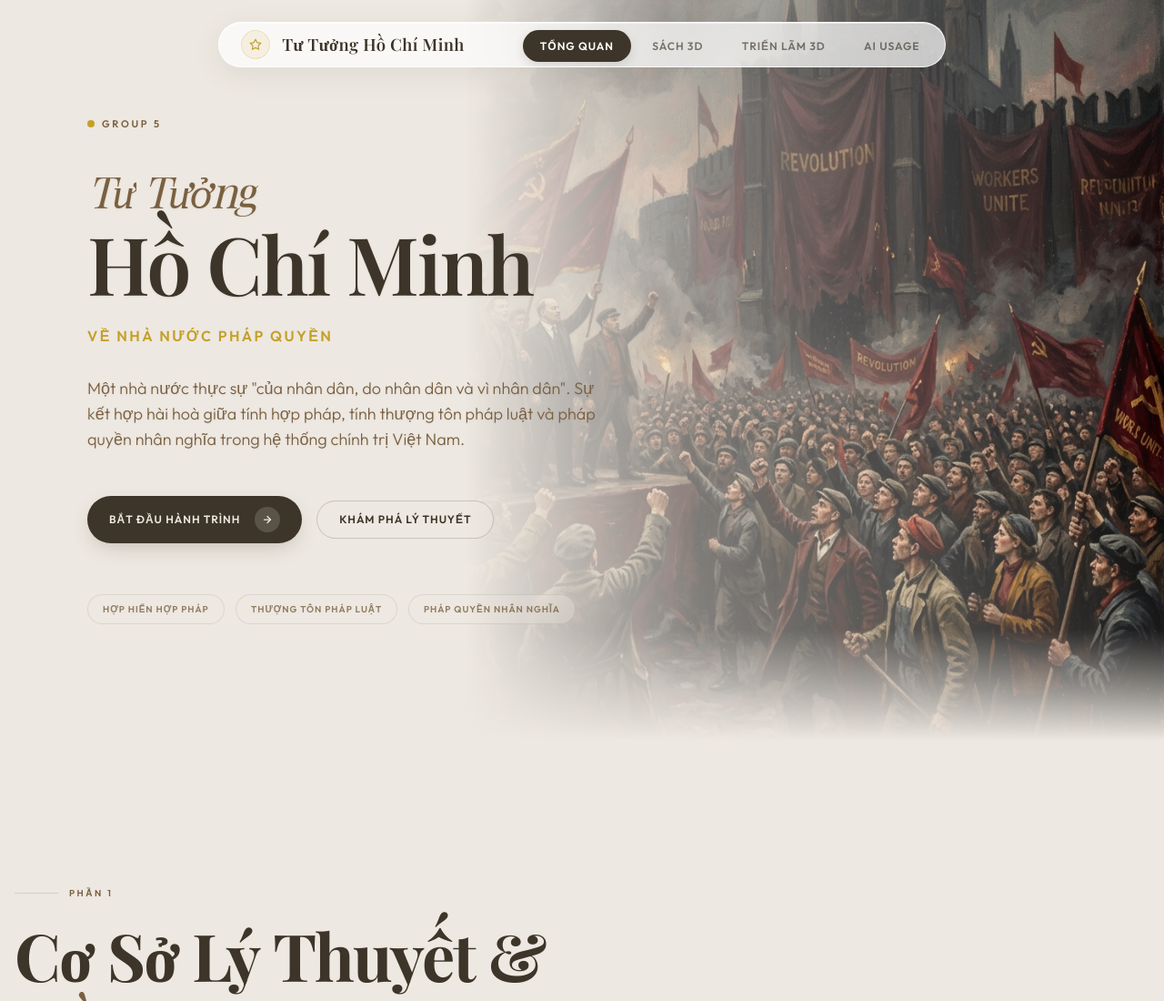
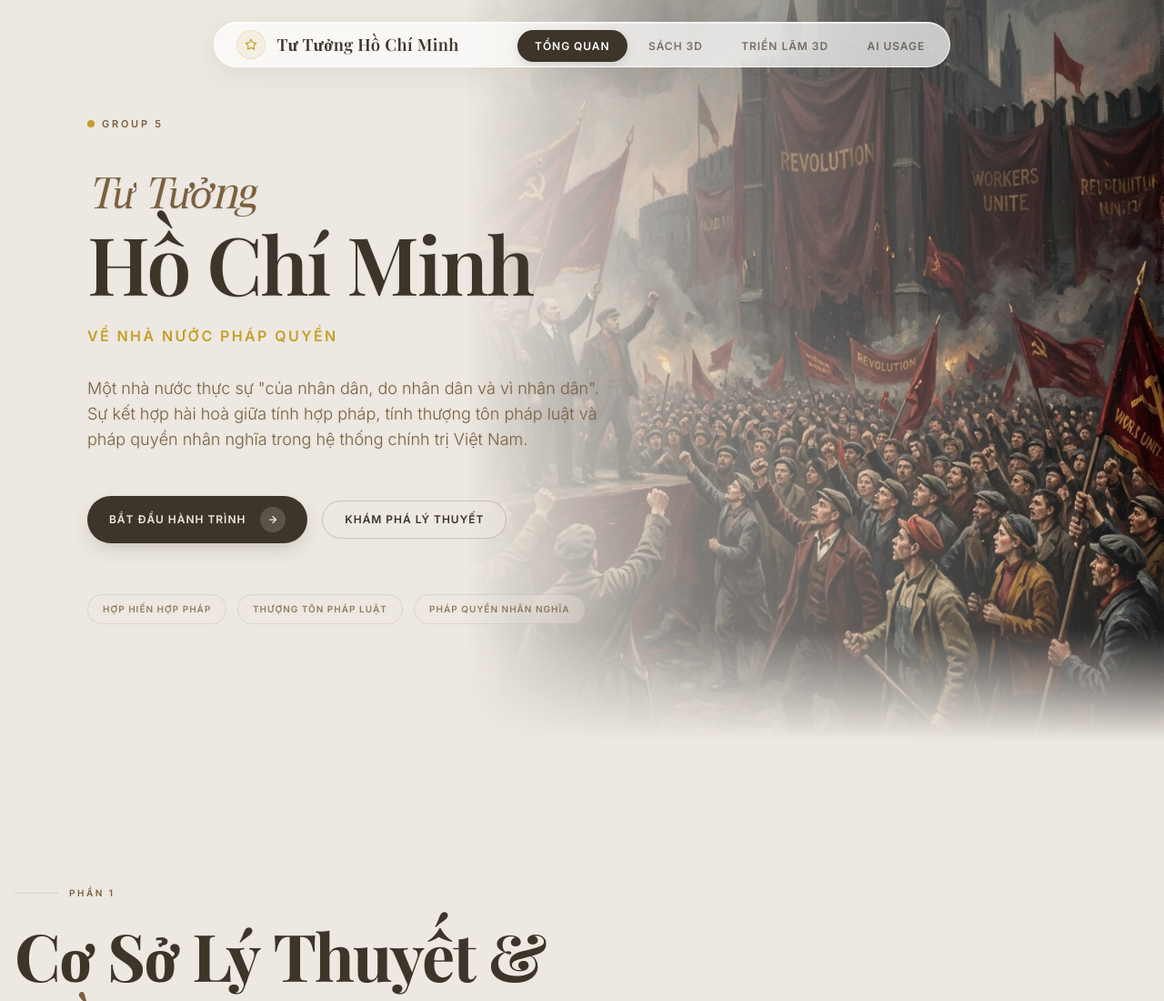
Before and after one commit to longdevlife/mln111-g5, a React (Vite) app: page / in a window 1280 px wide. Shown: the top 1100 px of the page at 91% size. Built offline with nearby package versions, Linux system fonts and the light colour scheme; no server answers; a web font is replaced by a local one.

Commit message:
feat: implement game section components including DatVanDe, GiaiPhap, Hero, LeninPresenter, and Summary with associated styles

```diff
--- a/src/game/sections/CoSoLyThuyet.jsx
+++ b/src/game/sections/CoSoLyThuyet.jsx
@@ -1,6 +1,6 @@
 export default function CoSoLyThuyet() {
   const f1 = "'Playfair Display', serif";
-  const f2 = "'Outfit', sans-serif";
+  const f2 = "'Inter', sans-serif";
 
   const characteristics = [
     { t: '500 Đại biểu', i: 'Quốc hội' }, { t: '180 Phiếu', i: 'LHQ' },
--- a/src/game/sections/DatVanDe.jsx
+++ b/src/game/sections/DatVanDe.jsx
@@ -17,7 +17,7 @@ export default function DatVanDe() {
   ];
 
   const f1 = "'Playfair Display', serif";
-  const f2 = "'Outfit', sans-serif";
+  const f2 = "'Inter', sans-serif";
 
   return (
     <section id="dat-van-de" className="relative w-full bg-[#EDE8E1] px-4 py-32 md:py-40 overflow-hidden">
--- a/src/game/sections/GiaiPhap.jsx
+++ b/src/game/sections/GiaiPhap.jsx
@@ -1,6 +1,6 @@
 export default function GiaiPhap() {
   const f1 = "'Playfair Display', serif";
-  const f2 = "'Outfit', sans-serif";
+  const f2 = "'Inter', sans-serif";
 
   const features = [
     { n: '01', t: 'Hợp hiến, Hợp pháp', s: 'Tạo nền tảng chính danh và ổn định chính trị qua bầu cử dân chủ; là cơ sở pháp lý để hội nhập quốc tế (CPTPP, EVFTA, FDI).' },
--- a/src/game/sections/Hero.jsx
+++ b/src/game/sections/Hero.jsx
@@ -57,7 +57,7 @@ export default function Hero() {
           <div className="gsap-reveal flex items-center gap-4 mb-10">
             <span
               className="inline-flex items-center gap-2 text-[11px] uppercase tracking-[0.25em] font-semibold text-[#7A6040]"
-              style={{ fontFamily: "'Outfit', sans-serif" }}
+              style={{ fontFamily: "'Inter', sans-serif" }}
             >
               <span className="w-2 h-2 rounded-full bg-[#C5A028]" />
               GROUP 5
@@ -77,14 +77,14 @@ export default function Hero() {
 
           <p
             className="gsap-reveal text-sm md:text-base text-[#C5A028] font-semibold tracking-[0.15em] uppercase mb-8"
-            style={{ fontFamily: "'Outfit', sans-serif" }}
+            style={{ fontFamily: "'Inter', sans-serif" }}
           >
             Về Nhà Nước Pháp Quyền
           </p>
 
           <p
             className="gsap-reveal text-base md:text-lg text-[#7A6040] max-w-xl leading-relaxed font-light mb-12 drop-shadow-sm"
-            style={{ fontFamily: "'Outfit', sans-serif" }}
+            style={{ fontFamily: "'Inter', sans-serif" }}
           >
             Một nhà nước thực sự "của nhân dân, do nhân dân và vì nhân dân".
             Sự kết hợp hài hoà giữa tính hợp pháp, tính thượng tôn pháp luật và
@@ -98,7 +98,7 @@ export default function Hero() {
             >
               <span
                 className="font-semibold tracking-[0.08em] text-xs uppercase"
-                style={{ fontFamily: "'Outfit', sans-serif" }}
+                style={{ fontFamily: "'Inter', sans-serif" }}
               >
                 Bắt Đầu Hành Trình
               </span>
@@ -124,7 +124,7 @@ export default function Hero() {
             >
               <span
                 className="font-semibold text-xs tracking-[0.08em] uppercase"
-                style={{ fontFamily: "'Outfit', sans-serif" }}
+                style={{ fontFamily: "'Inter', sans-serif" }}
               >
                 Khám Phá Lý Thuyết
               </span>
@@ -140,7 +140,7 @@ export default function Hero() {
               <span
                 key={tag}
                 className={`gsap-reveal px-4 py-2 rounded-full border border-[#3D3529]/10 bg-[#EDE8E1]/30 backdrop-blur-sm text-[10px] uppercase font-semibold tracking-[0.1em] text-[#7A6040]/80 cursor-default transition-colors duration-300 hover:border-[#C5A028]/40 hover:text-[#C5A028]`}
-                style={{ fontFamily: "'Outfit', sans-serif" }}
+                style={{ fontFamily: "'Inter', sans-serif" }}
               >
                 {tag}
               </span>
--- a/src/game/sections/LeninPresenter.jsx
+++ b/src/game/sections/LeninPresenter.jsx
@@ -115,7 +115,7 @@ export default function LeninPresenter() {
         <div
           className="relative bg-[#FDFBF7]/95 backdrop-blur-xl rounded-2xl px-6 py-4 max-w-[260px]"
           style={{
-            fontFamily: "'Outfit', sans-serif",
+            fontFamily: "'Inter', sans-serif",
             boxShadow: '0 12px 40px -8px rgba(61,53,41,0.2)',
             border: '1px solid rgba(61,53,41,0.08)',
           }}
--- a/src/game/sections/Summary.jsx
+++ b/src/game/sections/Summary.jsx
@@ -19,7 +19,7 @@ export default function Summary() {
 
         <div
           className="space-y-16 text-[#1A1A1A] text-lg font-light leading-relaxed"
-          style={{ fontFamily: "'Outfit', sans-serif" }}
+          style={{ fontFamily: "'Inter', sans-serif" }}
         >
           {/* I. Cơ sở lý thuyết */}
           <div>
--- a/src/index.css
+++ b/src/index.css
@@ -14,7 +14,7 @@ html, body {
   padding: 0;
   width: 100%;
   min-height: 100%;
-  font-family: 'Outfit', sans-serif;
+  font-family: 'Inter', sans-serif;
   scrollbar-width: none; /* Firefox */
   -ms-overflow-style: none; /* IE and Edge */
 }
@@ -332,7 +332,7 @@ h1, h2, h3 {
   font-weight: 600;
   letter-spacing: 0.08em;
   text-transform: uppercase;
-  font-family: 'Outfit', sans-serif;
+  font-family: 'Inter', sans-serif;
   padding: 0.6rem 1.2rem;
   border-radius: 9999px;
   transition: all 0.4s cubic-bezier(0.32, 0.72, 0, 1);
```
